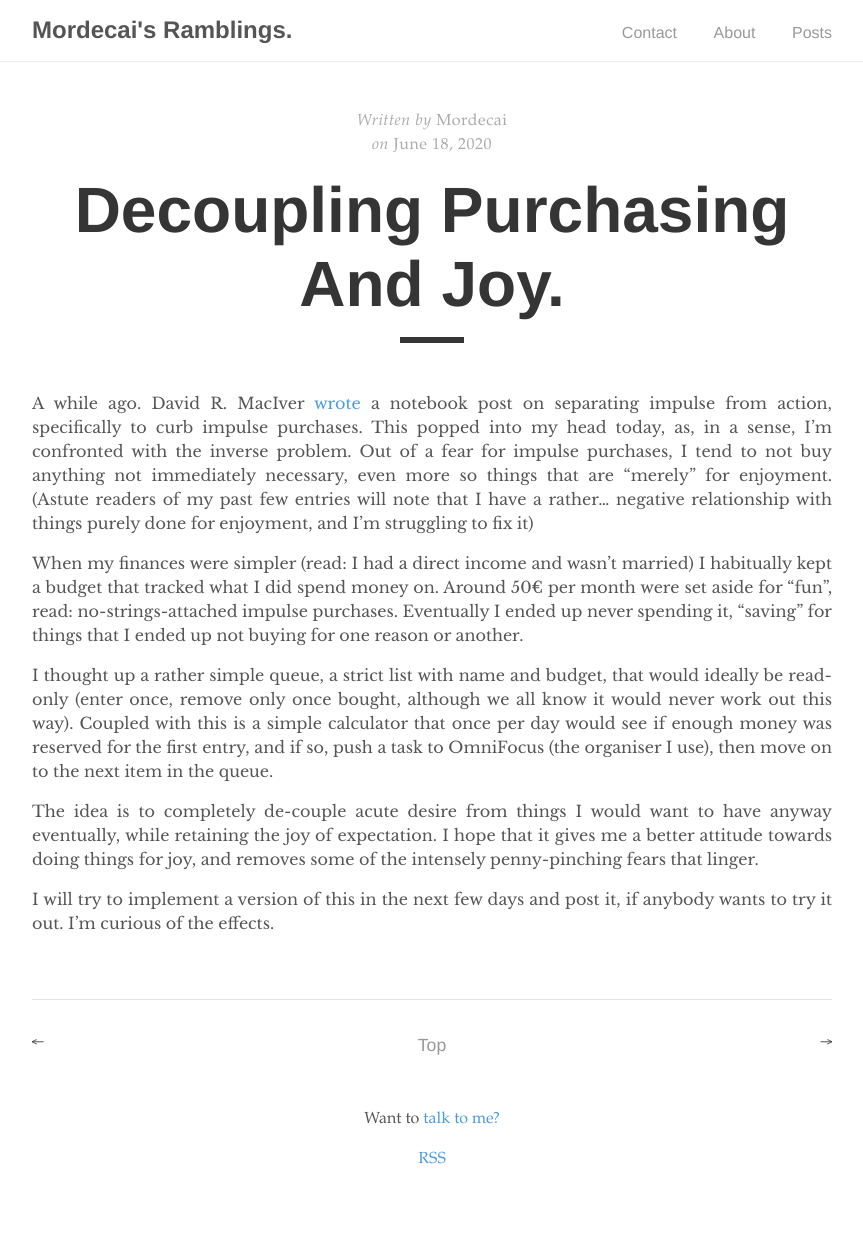
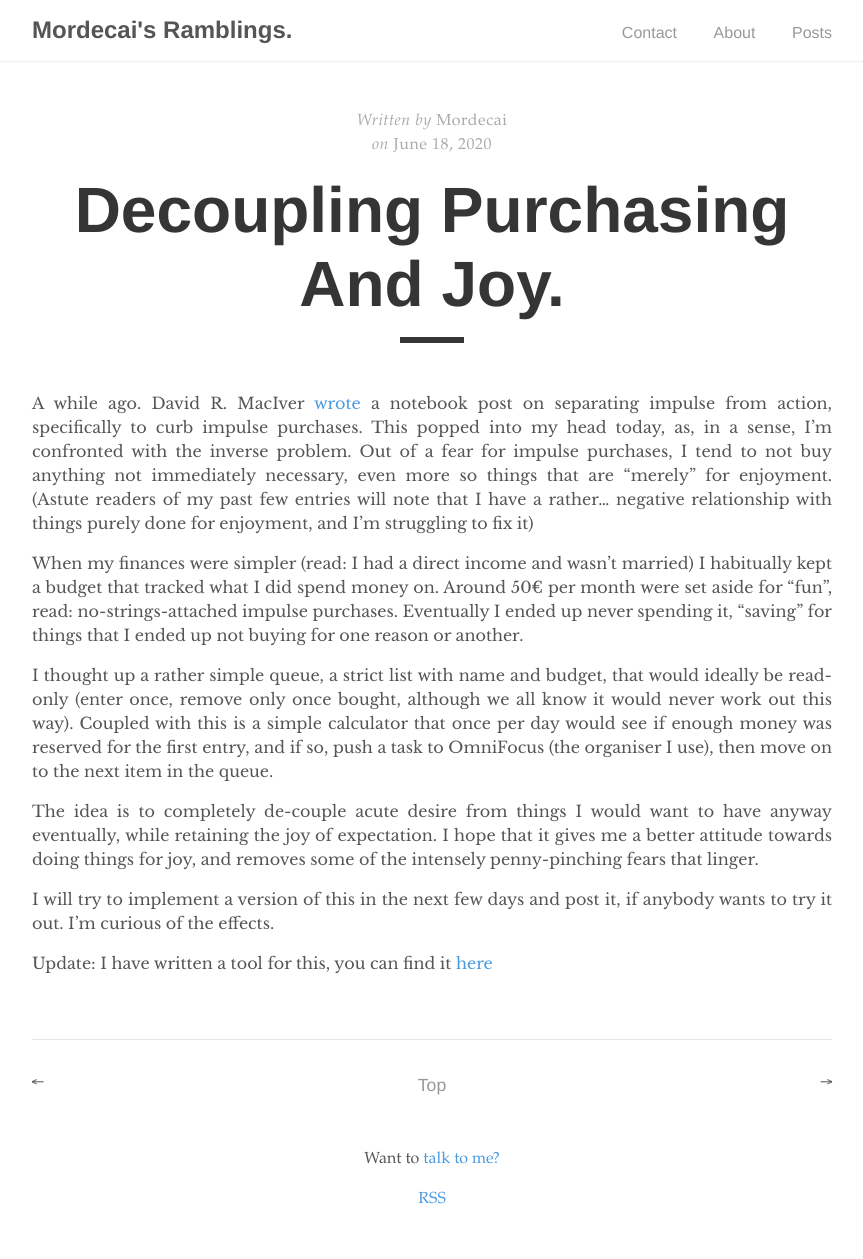
Before and after one commit to MordecaiMalignatus/mordecaimalignatus.github.io, a Jekyll site: the page built from _posts/2020-06-18-decoupling-purchasing-and-joy.md, in a window 1280 px wide. Shown: the whole page, without its empty margins (208-1071 px from the left). Built offline with Jekyll 4.4.1, drawn with Linux system fonts in a browser that asks for light colours; before the commit the page ends 1219 px from its top, so only the background shows below that.

Commit message:
Included SQ link to old post

```diff
--- a/_posts/2020-06-18-decoupling-purchasing-and-joy.md
+++ b/_posts/2020-06-18-decoupling-purchasing-and-joy.md
@@ -36,3 +36,5 @@ intensely penny-pinching fears that linger.
 
 I will try to implement a version of this in the next few days and post it, if
 anybody wants to try it out. I'm curious of the effects.
+
+Update: I have written a tool for this, you can find it [here](https://github.com/MordecaiMalignatus/shed/tree/master/tools/spending-queue)
```
